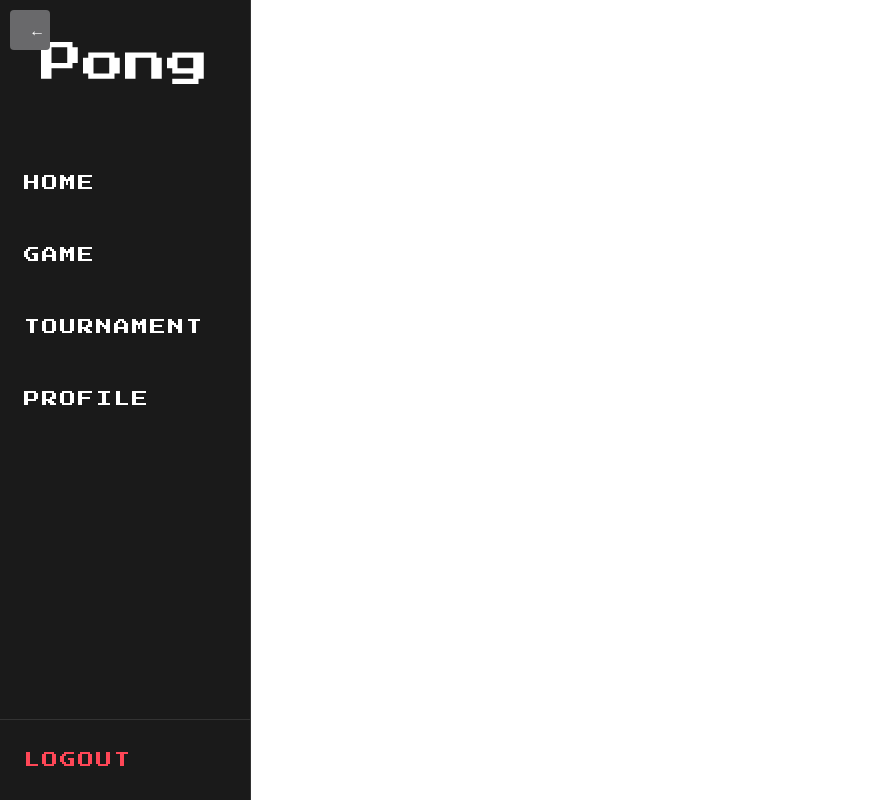
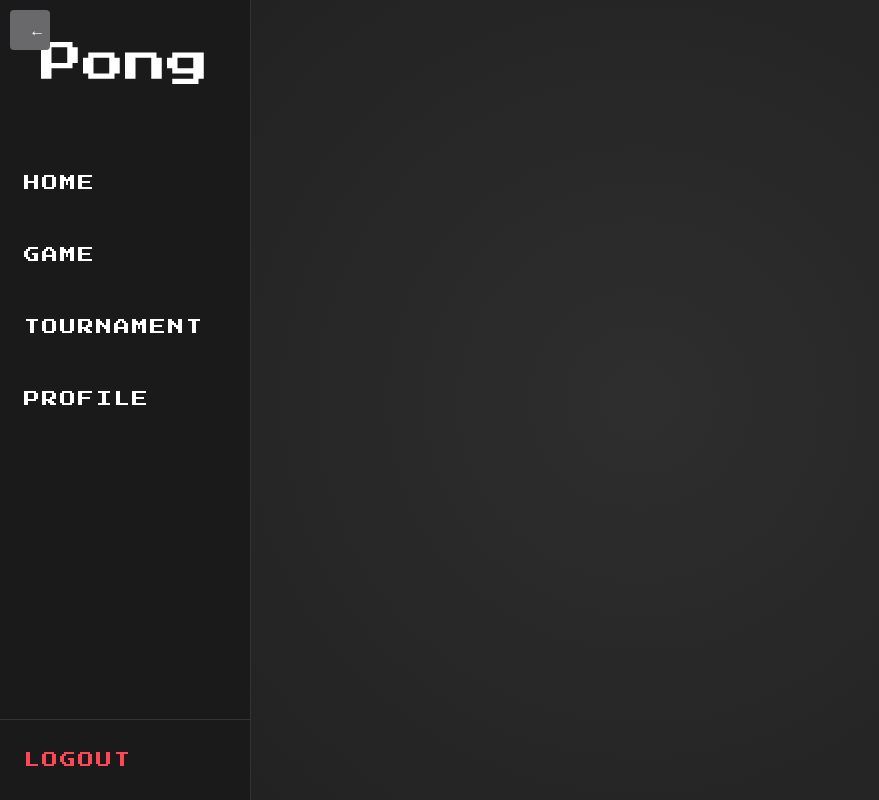
Before and after one commit to pmarkaide/42_transcendence, a React (Vite) app in the folder frontend/: page / in a window 1280 px wide. Shown: the whole page, without its empty margins (0-879 px from the left). Built offline with nearby package versions, Linux system fonts and the light colour scheme.

Commit message:
feat: enhance error page styling and update background for a retro theme

```diff
--- a/frontend/src/index.css
+++ b/frontend/src/index.css
@@ -1,7 +1,7 @@
 @import url('https://fonts.googleapis.com/css2?family=Press+Start+2P&display=swap');
 
 :root {
-  font-family: 'Press Start 2P', cursive;;
+  font-family: 'Press Start 2P', cursive;
   line-height: 1.5;
   font-weight: 400;
 
@@ -30,6 +30,10 @@ body {
   place-items: center;
   min-width: 320px;
   min-height: 100vh;
+  background: radial-gradient(circle at center, #2e2e2e 0%, #1e1e1e 100%);
+  background-size: cover;
+  background-position: center;
+  background-attachment: fixed;
 }
 
 h1 {
--- a/frontend/src/pages/Error.tsx
+++ b/frontend/src/pages/Error.tsx
@@ -1,6 +1,6 @@
 import { Link, useRouteError, isRouteErrorResponse } from 'react-router-dom';
 import styled from 'styled-components';
-import img from '/Pixel-art-not-found.png'
+import img from '/Pixel-art-not-found.png';
 
 // Styled components
 const ErrorContainer = styled.div`
@@ -15,7 +15,7 @@ const ErrorContainer = styled.div`
 
 const ErrorHeading = styled.h1`
   font-size: clamp(3rem, 10vw, 8rem); /* Responsive font size */
-  font-size: 5rem;
+  font-size: 4rem;
   margin-bottom: 6rem;
   color: rgb(255, 255, 255);
   font-weight: bold;
@@ -53,9 +53,9 @@ const Error: React.FC = () => {
     return (
       <ErrorContainer>
         <ErrorContent>
-          <img src={img} alt="not found" />
+          <img src={img} alt='not found' />
           <ErrorHeading>Page Not Found</ErrorHeading>
-          <HomeButton to="/">back home</HomeButton>
+          <HomeButton to='/'>back home</HomeButton>
         </ErrorContent>
       </ErrorContainer>
     );
@@ -63,10 +63,12 @@ const Error: React.FC = () => {
 
   return (
     <ErrorContainer>
-      <ErrorHeading style={{ fontSize: '3rem' }}>
-        Something Went Wrong
-      </ErrorHeading>
-      <HomeButton to="/">back home</HomeButton>
+      <ErrorContent>
+        <ErrorHeading>
+          Something Went Wrong
+        </ErrorHeading>
+        <HomeButton to='/'>back home</HomeButton>
+      </ErrorContent>
     </ErrorContainer>
   );
 };
```
